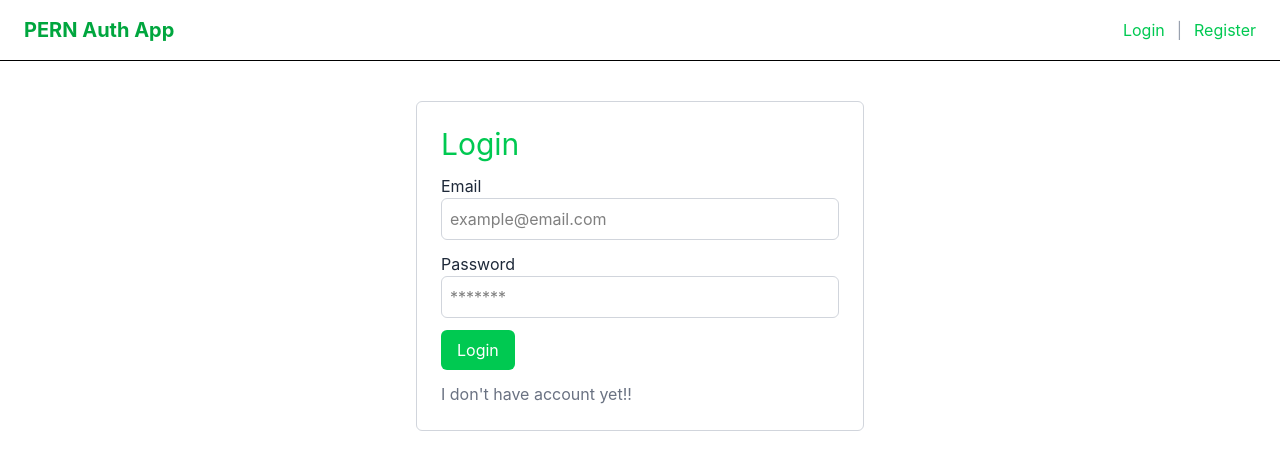
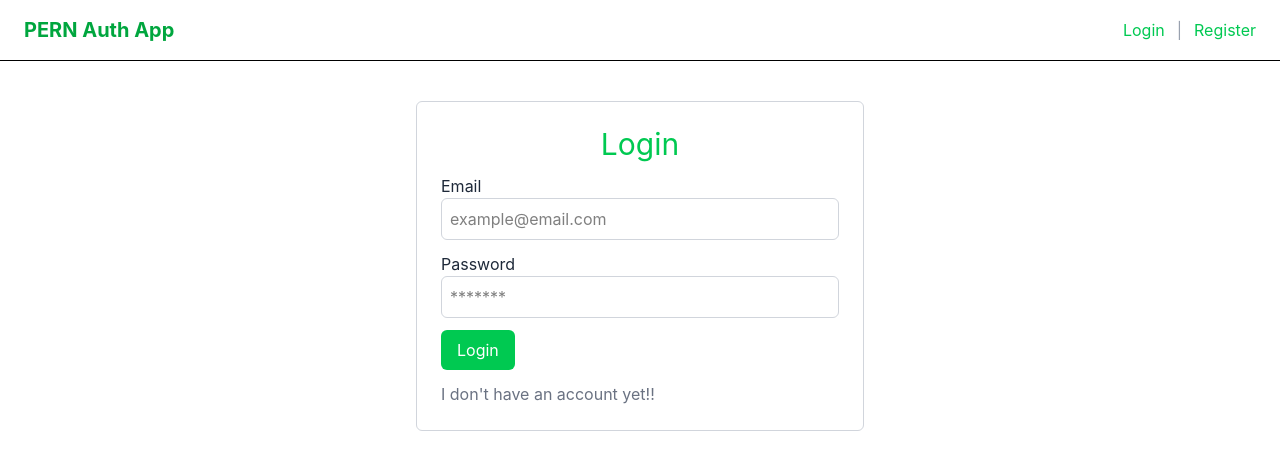
Before and after one commit to sakibdeveloper999/PERN-login-and-register, a React (Vite) app in the folder frontend/: page /login in a window 1280 px wide. Shown: the top 470 px of the page. Built offline with nearby package versions, Linux system fonts and the light colour scheme; no server answers.

Commit message:
Add: toast.promise

```diff
--- a/frontend/src/pages/Login.jsx
+++ b/frontend/src/pages/Login.jsx
@@ -1,37 +1,55 @@
-import { useState } from 'react'
-import axios from 'axios'
-import { useNavigate } from 'react-router-dom'
-import { toast } from 'react-hot-toast';
+import { useState } from "react";
+import axios from "axios";
+import { useNavigate } from "react-router-dom";
+import { toast } from "react-hot-toast";
 
 const Login = ({ setUser }) => {
   const [form, setForm] = useState({
     email: "",
-        password: ""
+    password: "",
   });
 
-    const [error, setError] = useState("")
   const navigate = useNavigate();
 
   const handleSubmit = async (e) => {
     e.preventDefault();
+
+    // Create the promise
+    const loginPromise = axios.post(
+      "http://localhost:5000/api/auth/login",
+      form
+    );
+
+    // Show loading, success and error toast
+    toast.promise(loginPromise, {
+      loading: "Logging in...",
+      success: "Login successful!",
+      error: (err) =>
+        err.response?.data?.message || "Invalid email or password",
+    });
+
     try {
-            const res = await axios.post("http://localhost:5000/api/auth/login", form);
+      const res = await loginPromise;
+
       setUser(res.data);
-            toast.success("Login successful!");
+
       navigate("/");
     } catch (error) {
-            setError("Invalid email or password");
-            toast.error("Login failed. Please check your credentials.");
       console.error("Login error:", error);
     }
   };
 
   return (
-        <div className='max-w-md mx-auto mt-10 p-6 border border-gray-300 rounded-md'>
-            <h2 className='text-3xl mb-3 align-center text-green-500' >Login</h2>
-            {error && <p className='text-red-500 mb-3'>{error}</p>}
+    <div className="max-w-md mx-auto mt-10 p-6 border border-gray-300 rounded-md">
+      <h2 className="text-3xl mb-3 text-center text-green-500">
+        Login
+      </h2>
+
       <form onSubmit={handleSubmit}>
-                <label htmlFor="email" className='text-gray-800'>Email</label>
+        <label htmlFor="email" className="text-gray-800">
+          Email
+        </label>
+
         <input
           id="email"
           name="email"
@@ -46,7 +64,10 @@ const Login = ({ setUser }) => {
           }
         />
 
-                <label htmlFor="password" className='text-gray-800' >Password</label>
+        <label htmlFor="password" className="text-gray-800">
+          Password
+        </label>
+
         <input
           id="password"
           name="password"
@@ -60,13 +81,23 @@ const Login = ({ setUser }) => {
             setForm({ ...form, password: e.target.value })
           }
         />
-                <button type="submit" className="bg-green-500 text-white py-2 px-4 rounded-md hover:bg-green-600">
+
+        <button
+          type="submit"
+          className="bg-green-500 text-white py-2 px-4 rounded-md hover:bg-green-600"
+        >
           Login
         </button>
-                <p onClick={() => navigate("/register")} className='cursor-pointer mt-3 text-gray-500 ' >I don't have account yet!! </p>
+
+        <p
+          onClick={() => navigate("/register")}
+          className="cursor-pointer mt-3 text-gray-500"
+        >
+          I don't have an account yet!!
+        </p>
       </form>
     </div>
-    )
-}
+  );
+};
 
-export default Login
+export default Login;
```
Lines whose indentation alone changed are shown as unchanged.
